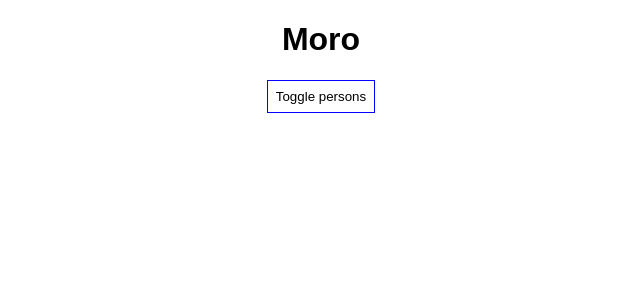
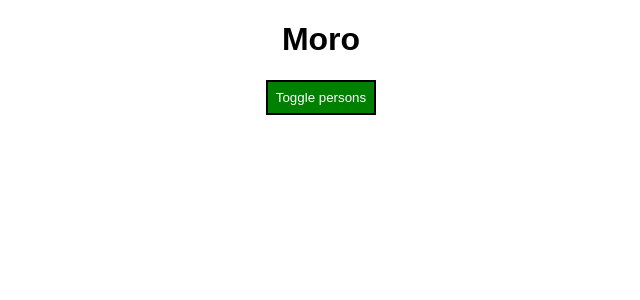
Before and after one commit to jarnoln/react-persons, a React (Create React App) app: page / in a window 1280 px wide. Shown: the top 300 px of the page, without its empty margins (319-959 px from the left). Built offline with nearby package versions, Linux system fonts and the light colour scheme.

Commit message:
Change toggle button color when state changes

```diff
--- a/src/App.js
+++ b/src/App.js
@@ -43,9 +43,10 @@ class App extends Component {
   }
 
   render() {
-    const style = {
-      backgroundColor: 'white',
-      border: '1px solid blue',
+    const buttonStyle = {
+      color: 'white',
+      backgroundColor: 'green',
+      border: '2px solid black',
       padding: '8px',
       cursor: 'pointer'
     };
@@ -64,14 +65,16 @@ class App extends Component {
               age={person.age}/>
           )}
         </div>
-      )
+      );
+
+      buttonStyle.backgroundColor = 'red';
     }
 
     return (
       <div className="App">
         <h1> Moro </h1>
         <button
-          style={style}
+          style={buttonStyle}
           onClick={this.togglePersonsHandler}>Toggle persons
         </button>
         {persons}
```
